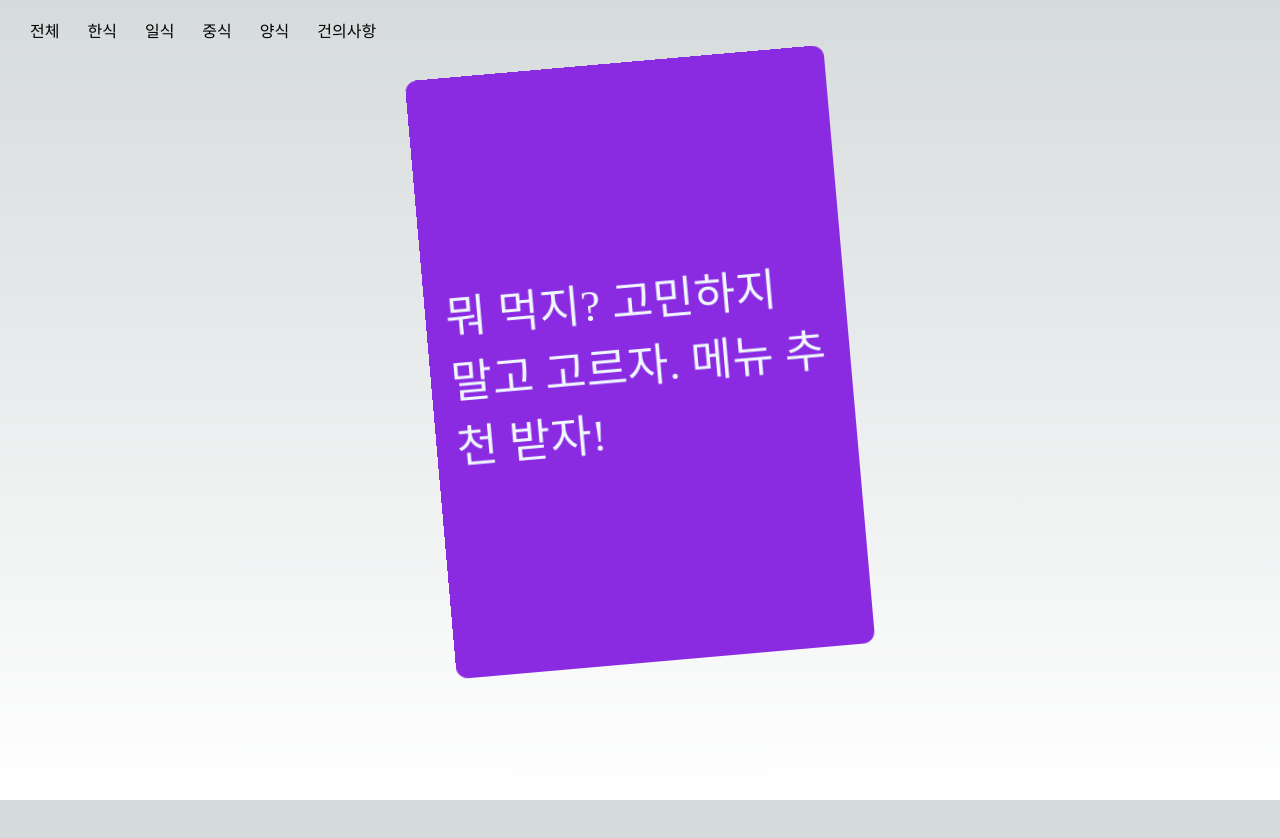
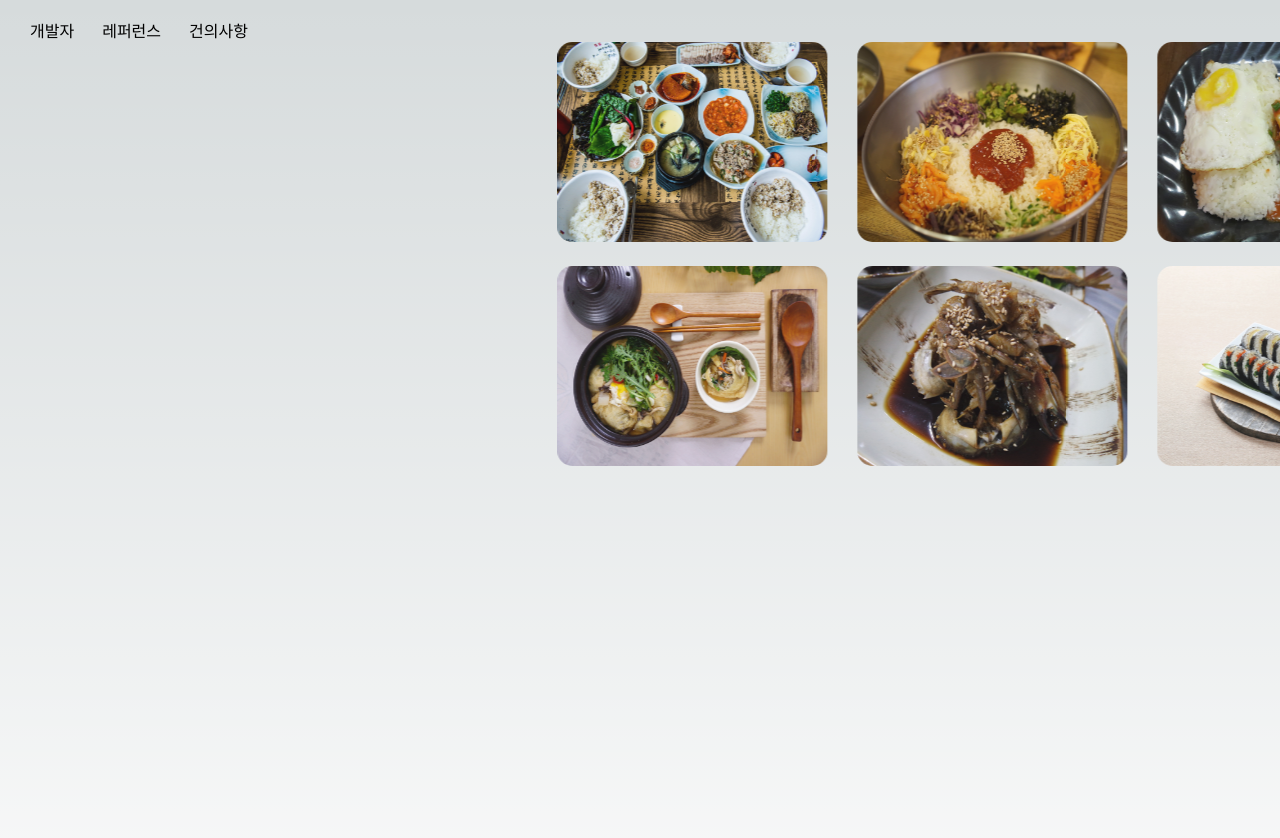
Before and after one commit to min-kyung-le/my-next-app, a Next.js app: page / in a window 1280 px wide. Shown: the top 838 px of the page. Before the commit the page ends 800 px from the top, so only its background shows below. Built offline with nearby package versions, Linux system fonts and the light colour scheme.

Commit message:
애니메이션 추가

```diff
--- a/pages/block/foods.tsx
+++ b/pages/block/foods.tsx
@@ -19,7 +19,7 @@
   }
 
   function TestFoodList() {
-    const imgNum = Array.from({ length: 1 }, (v, i) => i + 1);
+    const imgNum = Array.from({ length: 10 }, (v, i) => i + 1);
     const rtnList = imgNum.map((one, idx) => {
       return (
         <TestFood
@@ -30,11 +30,7 @@
       );
     });
 
-    return (
-      <div className={styles.foodcontainer}>
-        <div className={styles.fooddiv}>{rtnList}</div>
-      </div>
-    );
+    return <div className={styles.fooddiv}>{rtnList}</div>;
   }
 
   return (
--- a/pages/block/infoText.tsx
+++ b/pages/block/infoText.tsx
@@ -1,23 +1,66 @@
 import styles from "@/styles/Home.module.css";
 import { gsap } from "gsap";
-import { useRef, useEffect } from "react";
+import { useRef, useEffect, useLayoutEffect } from "react";
+import FoodList from "./foods";
 
+let tl = gsap.timeline();
 export default function InfoText() {
   const text = "뭐 먹지? 고민하지 말고 고르자. 메뉴 추천 받자!";
 
-  const boxRef = useRef<HTMLDivElement>(null);
+  const cardRef = useRef<HTMLDivElement>(null);
+  const foodRef = useRef<HTMLDivElement>(null);
 
   useEffect(() => {
-    gsap.to(boxRef.current, {
-      rotationY: 360,
-      duration: 4,
-      ease: "bounce.out",
+    //카드 돌리기
+    tl.fromTo(
+      cardRef.current,
+      {
+        rotationY: 0,
+        duration: 3,
+        x: 300,
+        ease: "power3.out",
+        transformOrigin: "0%",
+      },
+      {
+        rotationY: 360,
+        duration: 3,
+        x: 0,
+        ease: "power3.out",
+        transformOrigin: "0%",
+      }
+    );
+    //next.config.js에 reactStrictMode때문에 두 번 렌더링함
+    //카드 없애기
+    tl.to(cardRef.current, {
+      x: -100,
+      scale: 2,
+      duration: 1,
+      ease: "power3.out",
+    }).to(cardRef.current, {
+      scale: 0,
+      duration: 1,
+      ease: "power3.out",
     });
-  });
+    //음식 나타나기
+    tl.to(foodRef.current, {
+      x: 0,
+      display: "block",
+      opacity: 1,
+      duration: 1,
+      ease: "power3.out",
+    });
+  }, []);
 
   return (
-    <div className={styles.infodiv} ref={boxRef}>
-      <div className={styles.infotext}>{text}</div>
-    </div>
+    <>
+      <div ref={cardRef}>
+        <div className={styles.infodiv}>
+          <div className={styles.infotext}>{text}</div>
+        </div>
+      </div>
+      <div ref={foodRef} className={styles.foodcontainer}>
+        <FoodList />
+      </div>
+    </>
   );
 }
--- a/pages/index.tsx
+++ b/pages/index.tsx
@@ -1,7 +1,6 @@
 import Head from "next/head";
 import { Inter } from "next/font/google";
 import styles from "@/styles/Home.module.css";
-import FoodList from "./block/foods";
 import InfoText from "./block/infoText";
 
 const inter = Inter({ subsets: ["latin"] });
@@ -16,7 +15,7 @@
 };
 
 export default function Home() {
-  const menus = ["전체", "한식", "일식", "중식", "양식", "건의사항"];
+  const menus = ["개발자", "레퍼런스", "건의사항"];
 
   function MenuItem(props: menuType) {
     return <span className={styles.menuname}>{props.menuname}</span>;
--- a/styles/Home.module.css
+++ b/styles/Home.module.css
@@ -37,7 +37,9 @@
 }
 
 .foodcontainer {
-  overflow: hidden;
+  display: none;
+  opacity: 0;
+  transform: translateX(80%);
 }
 
 .fooddiv {
```
